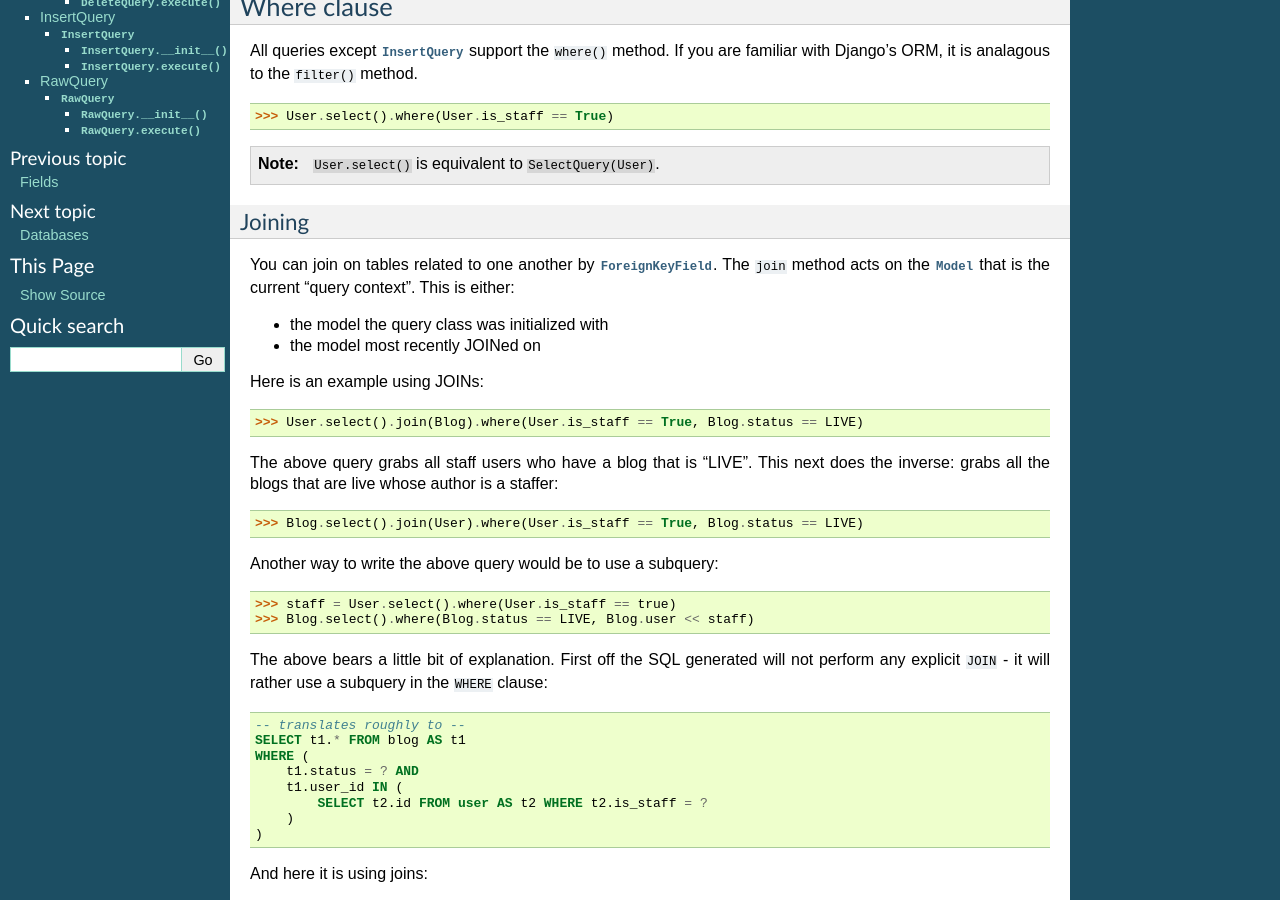
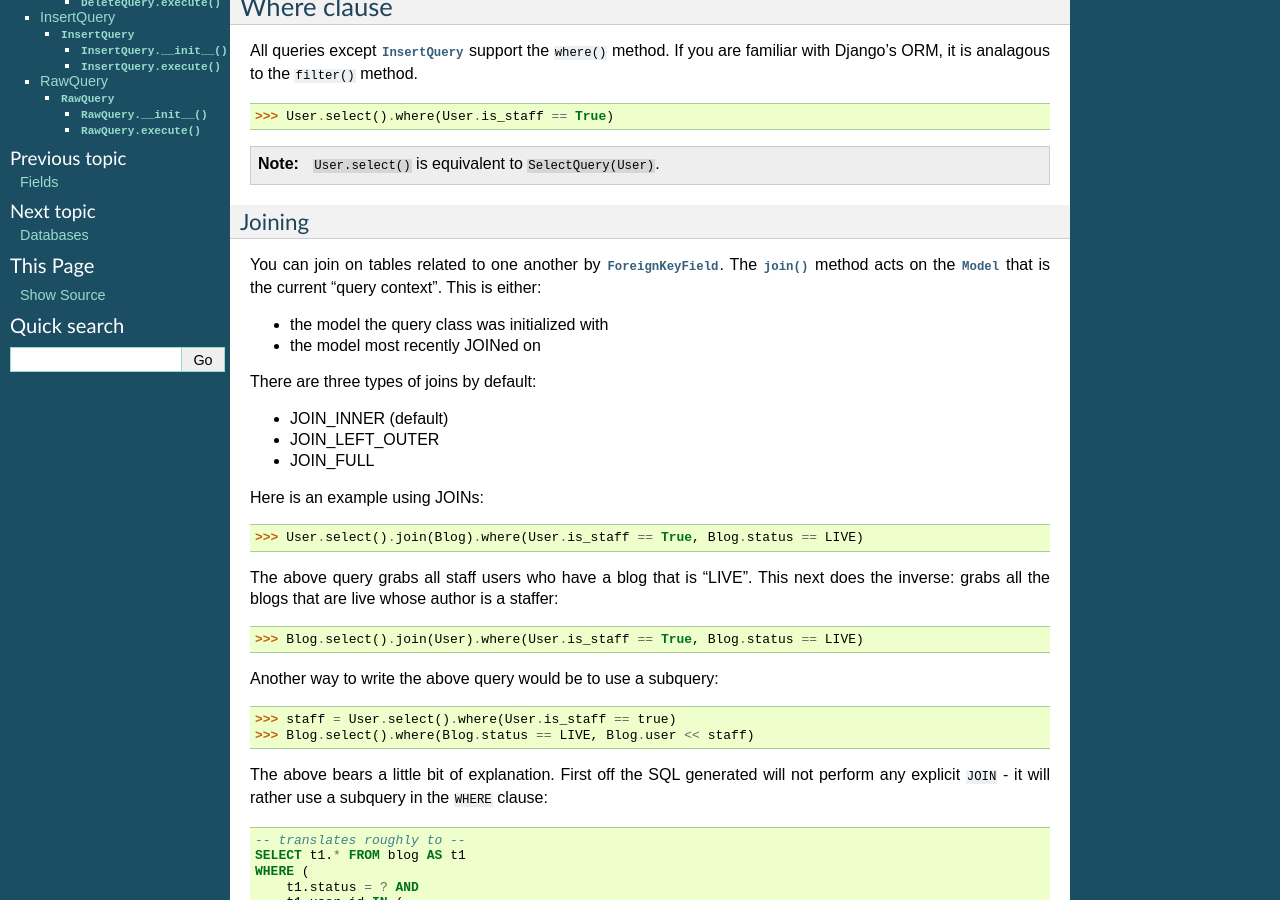
Before and after one commit to coleifer/peewee, a Sphinx documentation site: the page built from docs/peewee/querying.rst, in a window 1280 px wide and 900 px high, scrolled down 961 px. Built offline with Sphinx 7.4.7, drawn with Linux system fonts in a browser that asks for light colours.

Commit message:
Adding more info in joins

```diff
--- a/docs/peewee/querying.rst
+++ b/docs/peewee/querying.rst
@@ -76,12 +76,18 @@ familiar with Django's ORM, it is analagous to the ``filter()`` method.
 Joining
 ^^^^^^^
 
-You can join on tables related to one another by :py:class:`ForeignKeyField`.  The ``join``
+You can join on tables related to one another by :py:class:`ForeignKeyField`.  The :py:meth:`~SelectQuery.join`
 method acts on the :py:class:`Model` that is the current "query context".
 This is either:
 
 * the model the query class was initialized with
 * the model most recently JOINed on
+
+There are three types of joins by default:
+
+* JOIN_INNER (default)
+* JOIN_LEFT_OUTER
+* JOIN_FULL
 
 Here is an example using JOINs:
 
--- a/docs/peewee/upgrading.rst
+++ b/docs/peewee/upgrading.rst
@@ -131,7 +131,7 @@ to even write.
 The 2.0 API is hopefully more consistent.  Selections, groupings, functions, joins
 and orderings all pretty much conform to the same API.  Likewise, where and having
 clauses are handled the same way (in 1.0 the having clause is simply a raw string).
-The new ``fn`` object actually is a wrapper -- whatever appears to the right of the
+The new :py:class:`fn` object actually is a wrapper -- whatever appears to the right of the
 dot (i.e. fn.*Lower*) -- is treated as a function that can take any arbitrary
 parameters.
 
```
